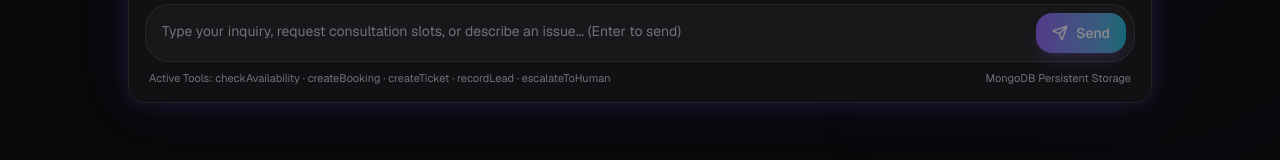
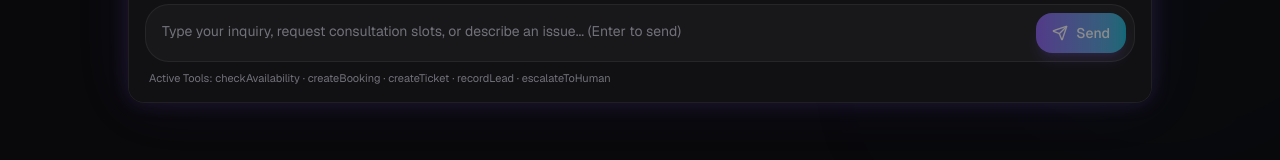
Before and after one commit to shaiknazeer-codes/supportpilot_AI, a Next.js app: page /chat in a window 1280 px wide. Shown: the part 891-1051 px from the top of the page. Built offline with nearby package versions, Linux system fonts and the light colour scheme.

Commit message:
clean(ui): remove MongoDB Persistent Storage footer label

```diff
--- a/src/components/chat/ChatInterface.jsx
+++ b/src/components/chat/ChatInterface.jsx
@@ -1456,7 +1456,6 @@ export default function ChatInterface() {
 
         <div className="mt-2 flex items-center justify-between text-[11px] text-text-muted px-1">
           <span>Active Tools: checkAvailability · createBooking · createTicket · recordLead · escalateToHuman</span>
-          <span className="hidden sm:inline">MongoDB Persistent Storage</span>
         </div>
       </div>
     </div>
```
